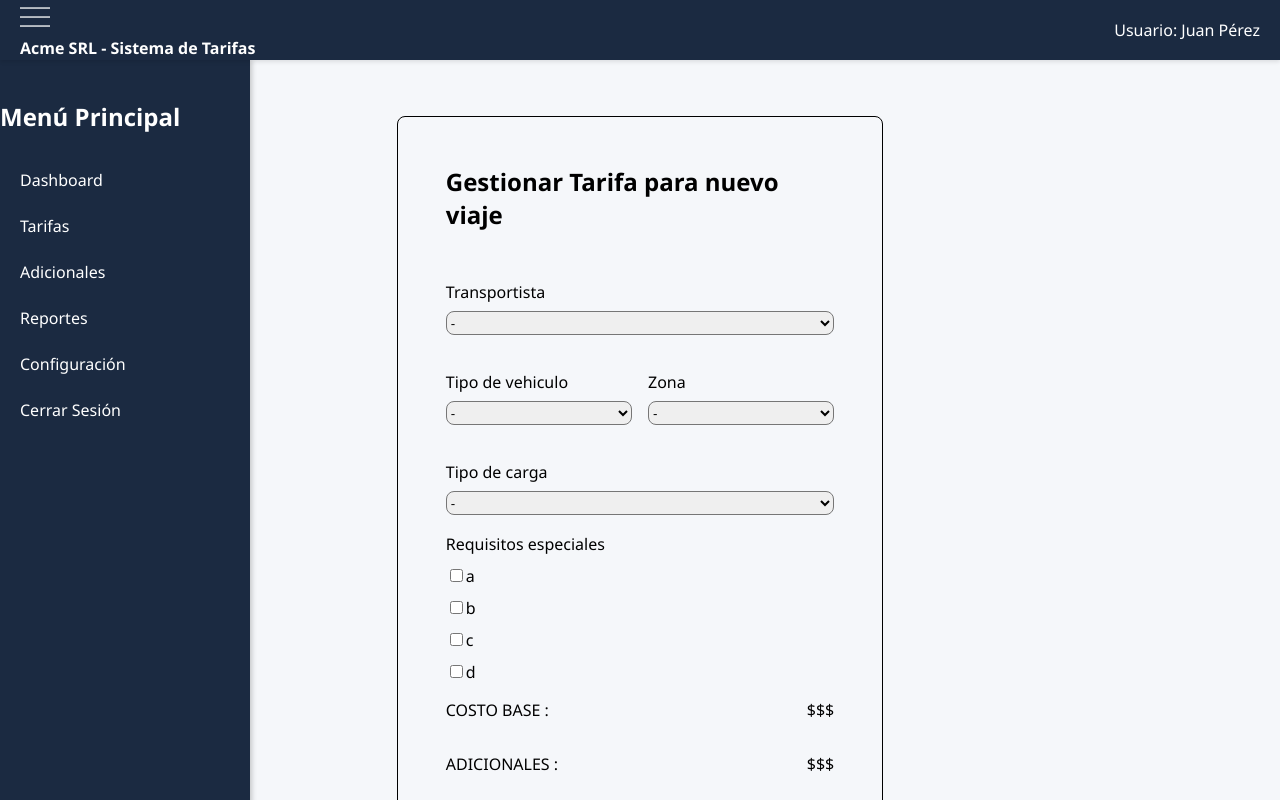
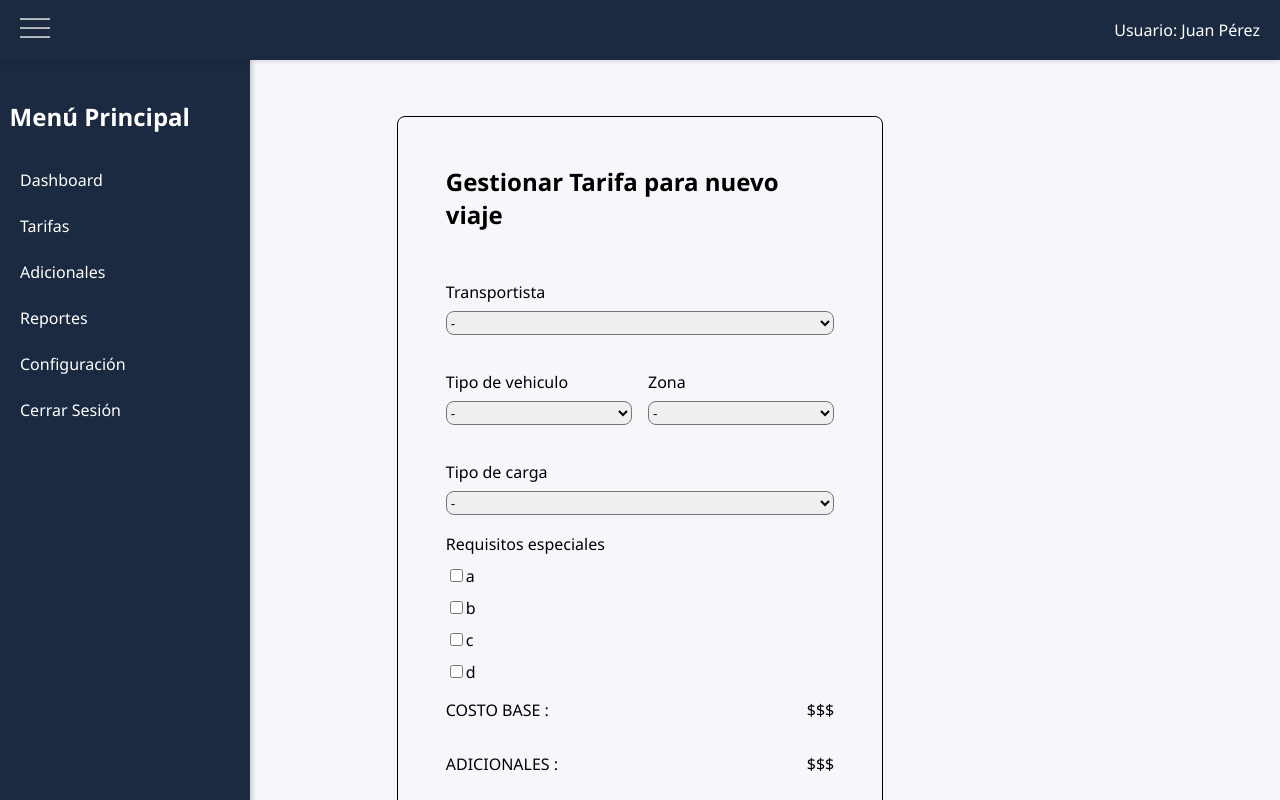
Before and after one commit to DesApp-2025c1-Grupo-2/tarifas-de-costos-frontend, a React (Vite) app: page /crear-tarifa in a window 1280 px wide. Both pictures are taken after a click on the picture 35 px from the left and 16 px from the top of the page. Shown: the top 800 px of the page. Built offline with nearby package versions, Linux system fonts and the light colour scheme.

Commit message:
creo carpeta img ajusto el h2

```diff
--- a/src/components/Header.tsx
+++ b/src/components/Header.tsx
@@ -1,6 +1,4 @@
-
 import React from 'react';
-
 
 const Header: React.FC = () => (
   <header className="header">
@@ -27,18 +25,18 @@ const HeaderConMenu: React.FC<HeaderConMenuProps> = ({ onImagenClick }) => (
   <header className="header flex justify-between items-center p-4 shadow bg-custom-dark-blue">
     <div className="flex items-center">
       <img
-        src="/menu.png"
+        src="/img/menu.png"
         alt="Menú"
         className="headerConMenu-icon"
         onClick={onImagenClick}
       />
-      <strong>
+      {/* <strong>
         <div className="empresa">
           <a href="/" style={{ all: "unset", cursor: "pointer", color: 'white' }}>
             Acme SRL - Sistema de Tarifas
           </a>
         </div>
-      </strong>
+      </strong> */}
     </div>
 
     <div className="usuario" style={{color: 'white'}}>Usuario: Juan Pérez</div>
--- a/src/components/Inicio.tsx
+++ b/src/components/Inicio.tsx
@@ -15,7 +15,7 @@ const Inicio = () => {
       <Header />
       <main>
         <img
-          src="/Logo.png"
+          src="/img/Logo.png"
           alt="Logo Acme SRL"
           className="logo-acme"
         />
--- a/src/components/Sidebar.tsx
+++ b/src/components/Sidebar.tsx
@@ -13,7 +13,7 @@ const Sidebar: React.FC<SidebarProps> = ({ isOpen, toggleSidebar }) => {
         Ahora el botón de las tres rayitas en el Header es el único que abre y cierra.
         Si quieres un título "Menú" sin que sea clickeable:
       */}
-      <h2>Menú Principal</h2>
+      <h2 style={{paddingLeft: "0.4em"}}>Menú Principal</h2>
 
       <Link to="/">Dashboard</Link>
       <Link to="/crear-tarifa">Tarifas</Link>
```
Also changed, not shown: img/Logo.png (renamed from Logo.png), img/menu.png (renamed from menu.png).
